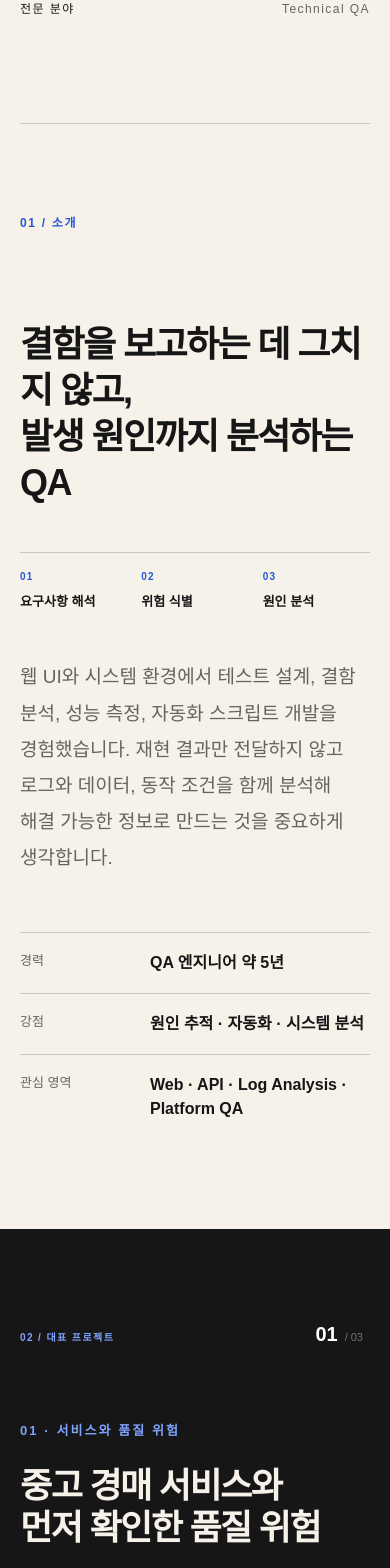
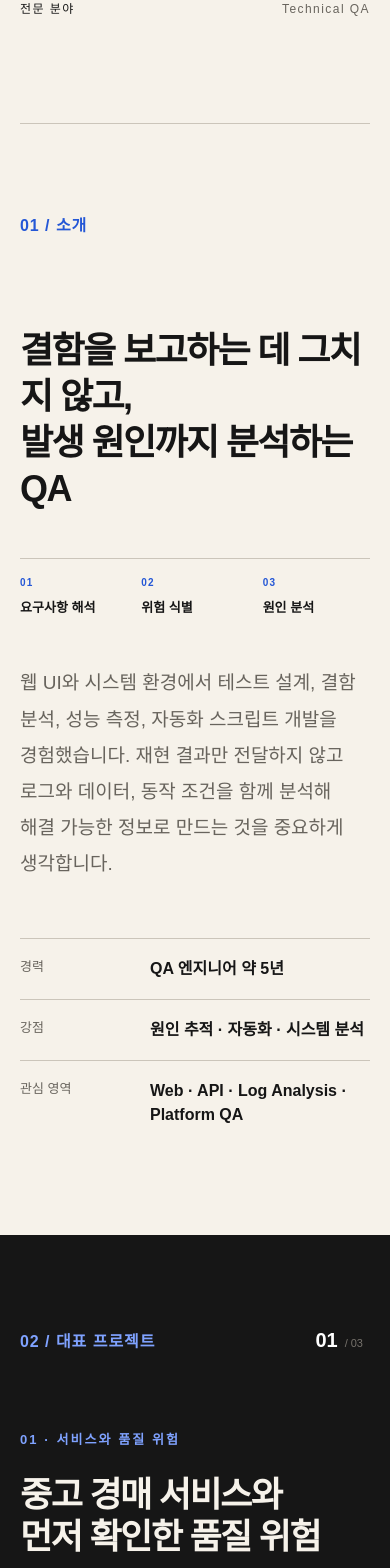
Before and after one commit to SYeob/portfolio, a Next.js app: page /portfolio/ in a window 390 px wide. Shown: the part 1000-2568 px from the top of the page. Built offline with nearby package versions, Linux system fonts and the light colour scheme.

Commit message:
섹션 제목 가독성 개선 및 경력 영역 휠 가로채기 제거

```diff
--- a/app/ExperienceCarousel.tsx
+++ b/app/ExperienceCarousel.tsx
@@ -1,6 +1,6 @@
 "use client";
 
-import { useEffect, useRef, useState } from "react";
+import { useRef, useState } from "react";
 import CarouselNavigation from "./CarouselNavigation";
 
 const slides = [
@@ -51,20 +51,6 @@ const achievements = [
 export default function ExperienceCarousel() {
   const trackRef = useRef<HTMLDivElement>(null);
   const [active, setActive] = useState(0);
-
-  useEffect(() => {
-    const track = trackRef.current;
-    if (!track) return;
-
-    const passVerticalWheelToPage = (event: WheelEvent) => {
-      if (Math.abs(event.deltaY) <= Math.abs(event.deltaX)) return;
-      event.preventDefault();
-      window.scrollBy({ top: event.deltaY, left: 0, behavior: "auto" });
-    };
-
-    track.addEventListener("wheel", passVerticalWheelToPage, { passive: false });
-    return () => track.removeEventListener("wheel", passVerticalWheelToPage);
-  }, []);
 
   const moveTo = (index: number) => {
     const next = Math.max(0, Math.min(index, slides.length - 1));
--- a/app/globals.css
+++ b/app/globals.css
@@ -190,9 +190,10 @@ nav a:focus-visible::after {
 .section-index {
   margin-bottom: 76px;
   color: var(--blue);
-  font-size: 12px;
+  font-size: 18px;
+  line-height: 1.5;
   font-weight: 800;
-  letter-spacing: 0.14em;
+  letter-spacing: 0.06em;
 }
 .section h2,
 .contact h2 {
@@ -1307,6 +1308,7 @@ dd {
   }
   .section-index {
     margin-bottom: 50px;
+    font-size: 16px;
   }
   .about,
   .section-heading-row {
@@ -1412,9 +1414,6 @@ dd {
   .project-topbar {
     align-items: baseline;
   }
-  .project-topbar .section-index {
-    font-size: 10px;
-  }
   .carousel-status p {
     display: none;
   }
@@ -1465,9 +1464,6 @@ dd {
   }
   .experience-topbar {
     align-items: baseline;
-  }
-  .experience-topbar .section-index {
-    font-size: 10px;
   }
   .experience-status p {
     display: none;
```
